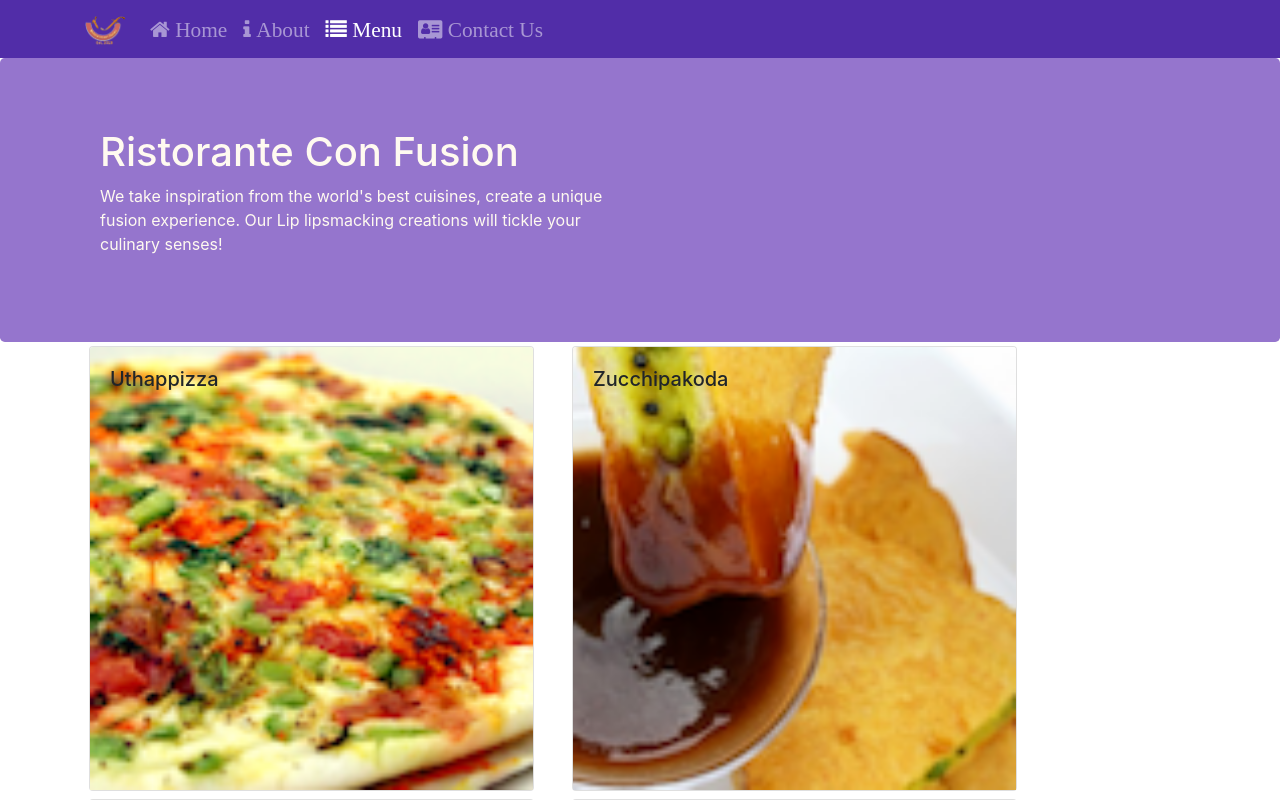
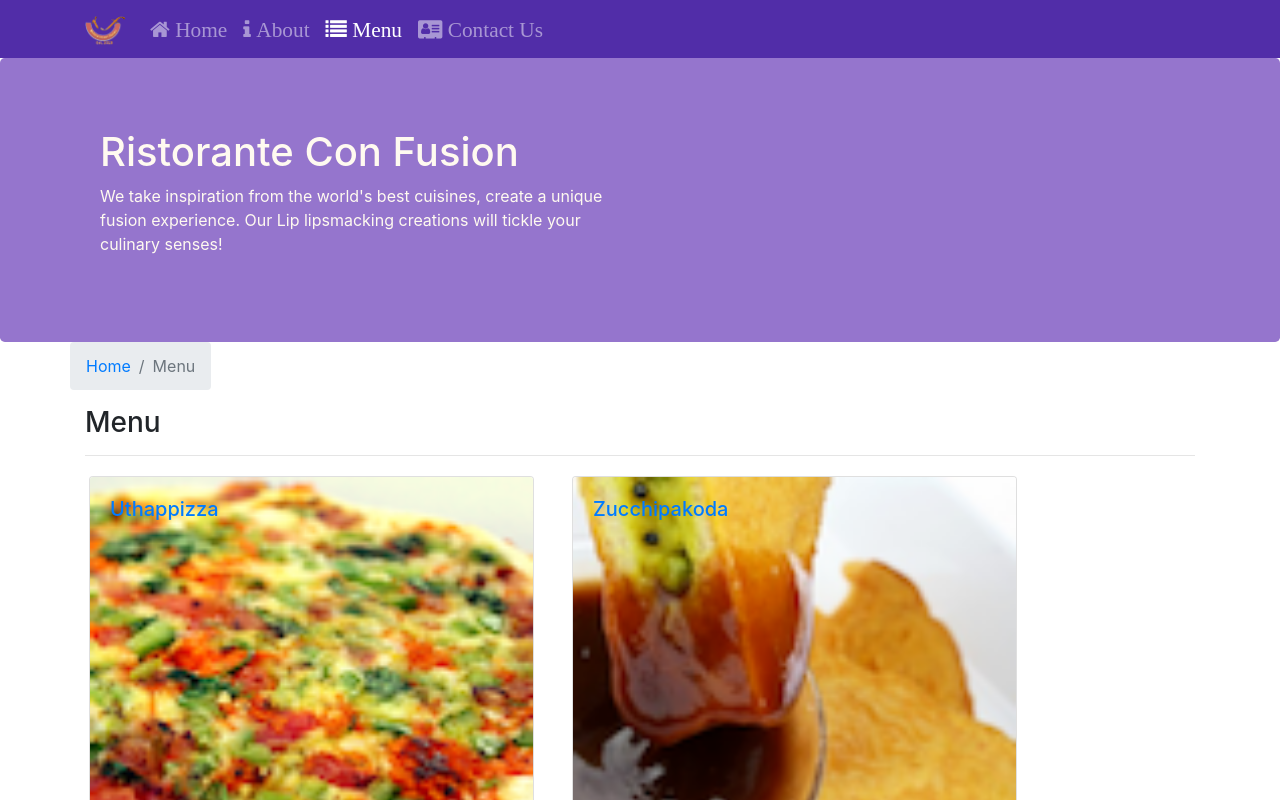
Before and after one commit to pankaj-phogat/React, a React (Create React App) app: page /menu in a window 1280 px wide. Shown: the top 800 px of the page. Built offline with nearby package versions, Linux system fonts and the light colour scheme.

Commit message:
single page apps part2

```diff
--- a/src/components/ContactComponent.js
+++ b/src/components/ContactComponent.js
@@ -1,8 +1,21 @@
 import React from 'react';
-
+import { Breadcrumb, BreadcrumbItem } from 'reactstrap';
+import { Link } from 'react-router-dom';
 function Contact(props) {
     return(
         <div className="container">
+                <div className="row">
+                    <Breadcrumb>
+                        <BreadcrumbItem>
+                            <Link to="/home">Home</Link>
+                        </BreadcrumbItem>
+                        <BreadcrumbItem active>Contact Us</BreadcrumbItem>
+                    </Breadcrumb>
+                    <div className="col-12">
+                        <h3>Menu</h3>
+                        <hr />
+                    </div>
+                </div>
             <div className="row row-content">
                 <div className="col-12">
                 <h3>Location Information</h3>
--- a/src/components/DishdetailComponent.js
+++ b/src/components/DishdetailComponent.js
@@ -1,8 +1,8 @@
 import React from 'react';
 import {
   Card, CardImg, CardText, CardBody,
-  CardTitle
-} from 'reactstrap';
+  CardTitle, Breadcrumb,  BreadcrumbItem } from 'reactstrap';
+import { Link } from 'react-router-dom';
 
 	function RenderDish({dish}){
 		if(dish!=null){
@@ -24,9 +24,8 @@ import {
 			);
 		}
 	}
-	function RenderComments({dish}){
-		if(dish!=null){
-			const comments=dish.comments;
+	function RenderComments({comments}){
+		if(comments!=null){
 			return(
 
 				<div className="col-md-5 m-1">
@@ -57,10 +56,24 @@ import {
 
 	const DishDetail= (props) => {
 		return(
+			<div className="container">
+				<div className="row">
+					<Breadcrumb>
+							<BreadcrumbItem>
+								<Link to="/menu">Menu</Link>
+							</BreadcrumbItem>
+							<BreadcrumbItem active>{props.dish.name}</BreadcrumbItem>
+						</Breadcrumb>
+					<div className="col-12">
+							<h3>{props.dish.name}</h3>
+							<hr />
+						</div>
+				</div>
 				<div className="row">
 					<RenderDish dish={props.dish} />
-					<RenderComments dish={props.dish} />
+					<RenderComments comments={props.comments} />
 				</div>
+			</div>
 		);
 	}
 
--- a/src/components/MainComponent.js
+++ b/src/components/MainComponent.js
@@ -30,12 +30,20 @@ class Main extends Component{
          />
       );
     }
+    const DishWithId=({match}) => {
+      return(
+        <DishDetail dish={this.state.dishes.filter((dish) => dish.id === parseInt(match.params.dishId,10))[0]}
+          comments={this.state.comments.filter( (comment) => comment.dishId === parseInt(match.params.dishId,10))}
+         />
+      )
+    }
     return(
       <div>
         <Header />
           <Switch>
             <Route path="/home" component={HomePage} />
             <Route exact path="/menu" component={()=><Menu dishes={this.state.dishes} />} />
+            <Route path="/menu/:dishId" component={DishWithId} />
             <Route exact path="/contactus" component={Contact} />
             <Redirect to="/home" />
           </Switch>
--- a/src/components/MenuComponent.js
+++ b/src/components/MenuComponent.js
@@ -1,16 +1,16 @@
 import React from 'react';
-import {
-  Card, CardImg,
-  CardTitle,CardImgOverlay
-} from 'reactstrap';
+import { Card, CardImg,  CardTitle,CardImgOverlay, Breadcrumb, BreadcrumbItem} from 'reactstrap';
+import { Link } from 'react-router-dom';
 
 	function RenderMenuItem({dish , onClick}){
 		return(
-			<Card onClick={()=> onClick(dish.id)}>
-        		<CardImg top width="100%" src={dish.image} alt={dish.name} />
-        		<CardImgOverlay>
-        			<CardTitle><h5>{dish.name}</h5></CardTitle>
-        		</CardImgOverlay>
+			<Card >
+				<Link to={`/menu/${dish.id}`} >
+	        		<CardImg top width="100%" src={dish.image} alt={dish.name} />
+	        		<CardImgOverlay>
+	        			<CardTitle><h5>{dish.name}</h5></CardTitle>
+	        		</CardImgOverlay>
+        		</Link>
       		</Card>
 		);
 	}
@@ -19,13 +19,25 @@ import {
 		const menu=props.dishes.map((dish)=>{
 			return(
 				<div key={dish.id} className="col-12 col-md-5 m-1">
-					<RenderMenuItem dish={dish} onClick={props.onClick} />
+					<RenderMenuItem dish={dish}  />
     			</div>
 			);
 		});
 
 		return(
 			<div className="container">
+				<div className="row">
+					<Breadcrumb>
+						<BreadcrumbItem>
+							<Link to="/home">Home</Link>
+						</BreadcrumbItem>
+						<BreadcrumbItem active>Menu</BreadcrumbItem>
+					</Breadcrumb>
+					<div className="col-12">
+						<h3>Menu</h3>
+						<hr />
+					</div>
+				</div>
 				<div className="row">
 					{menu}
 				</div>
```
